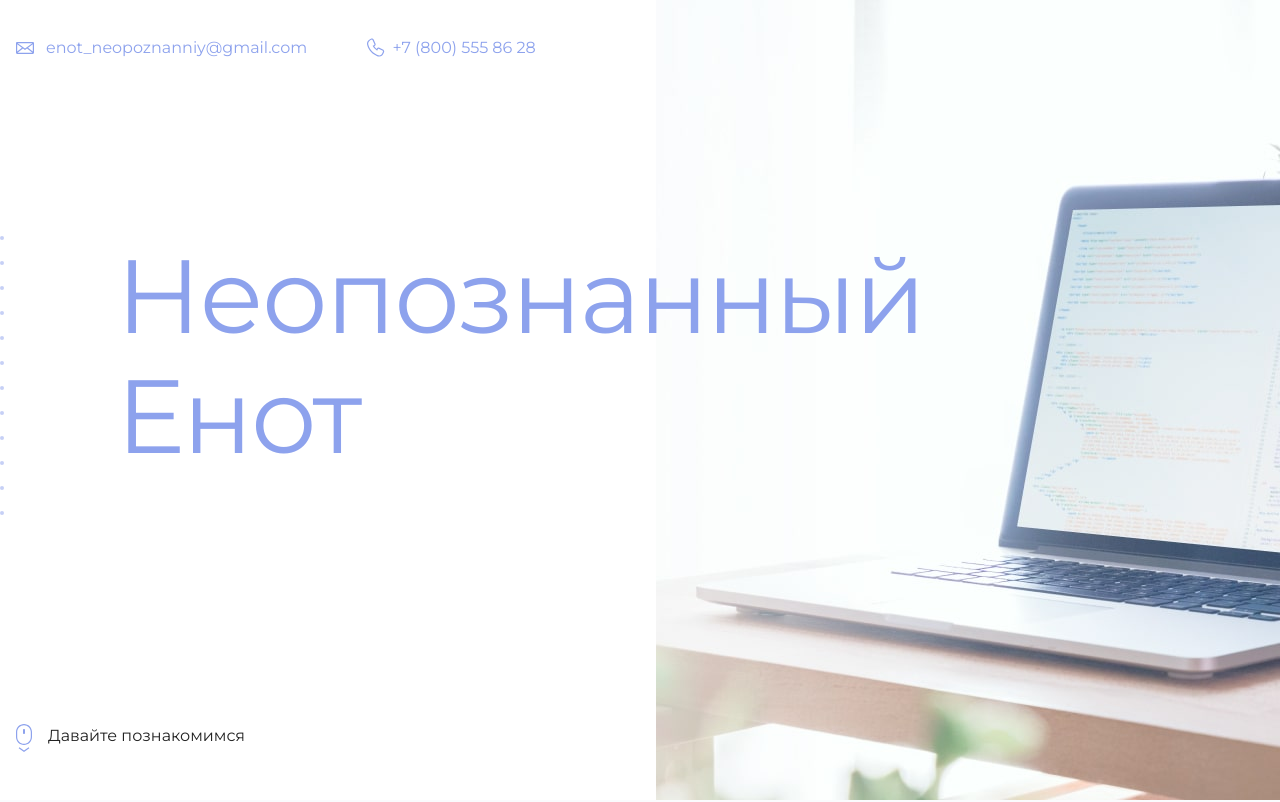
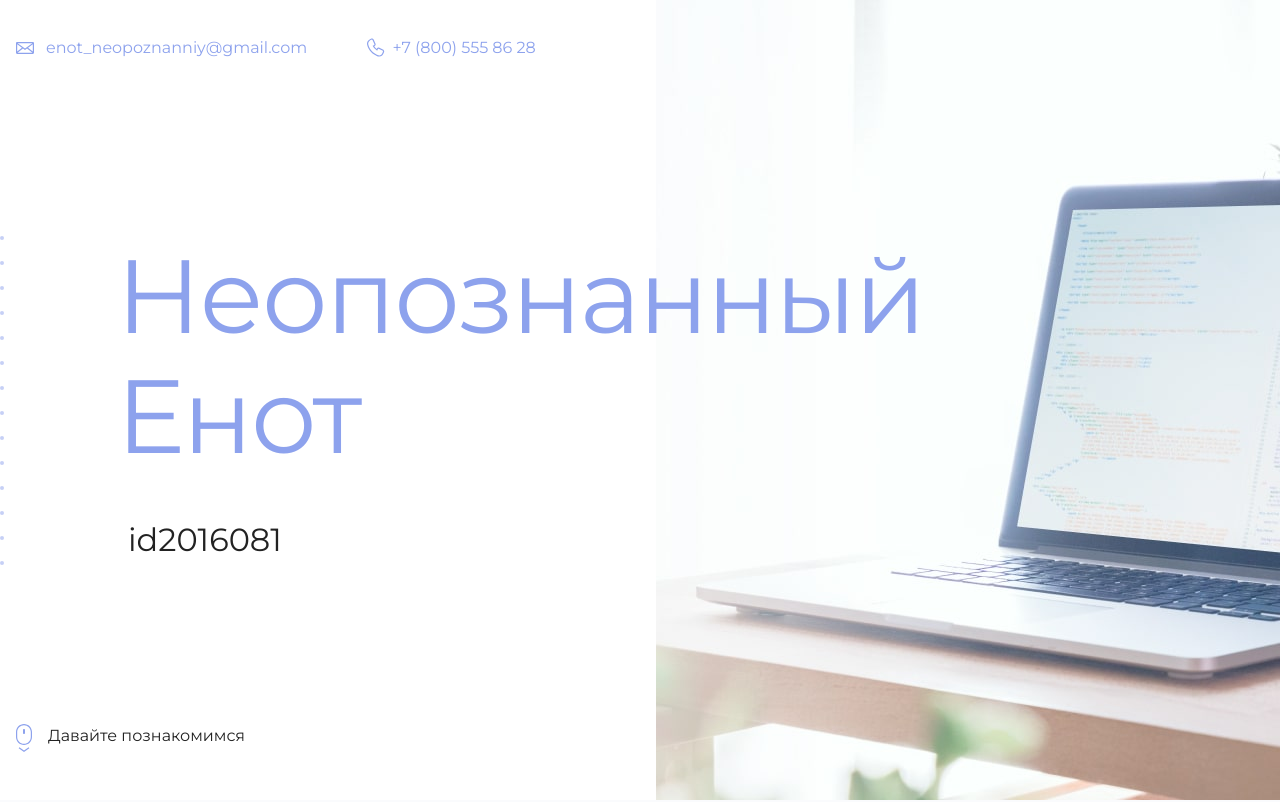
Before and after one commit to tkachenkosi/my-site, a plain HTML site: page index.html in a window 1280 px wide. Shown: the top 802 px of the page. Drawn offline with Linux system fonts and the light colour scheme.

Commit message:
Update index.html

```diff
--- a/index.html
+++ b/index.html
@@ -19,7 +19,7 @@
       <section class="hero-image">
         <div class="container">
           <h1 class="heading">Неопознанный Енот</h1>
-          <p><!-- Тут ваш id на сайте Академии --></p>
+          <p>id2016081</p>
         </div>
       </section>
 
```
